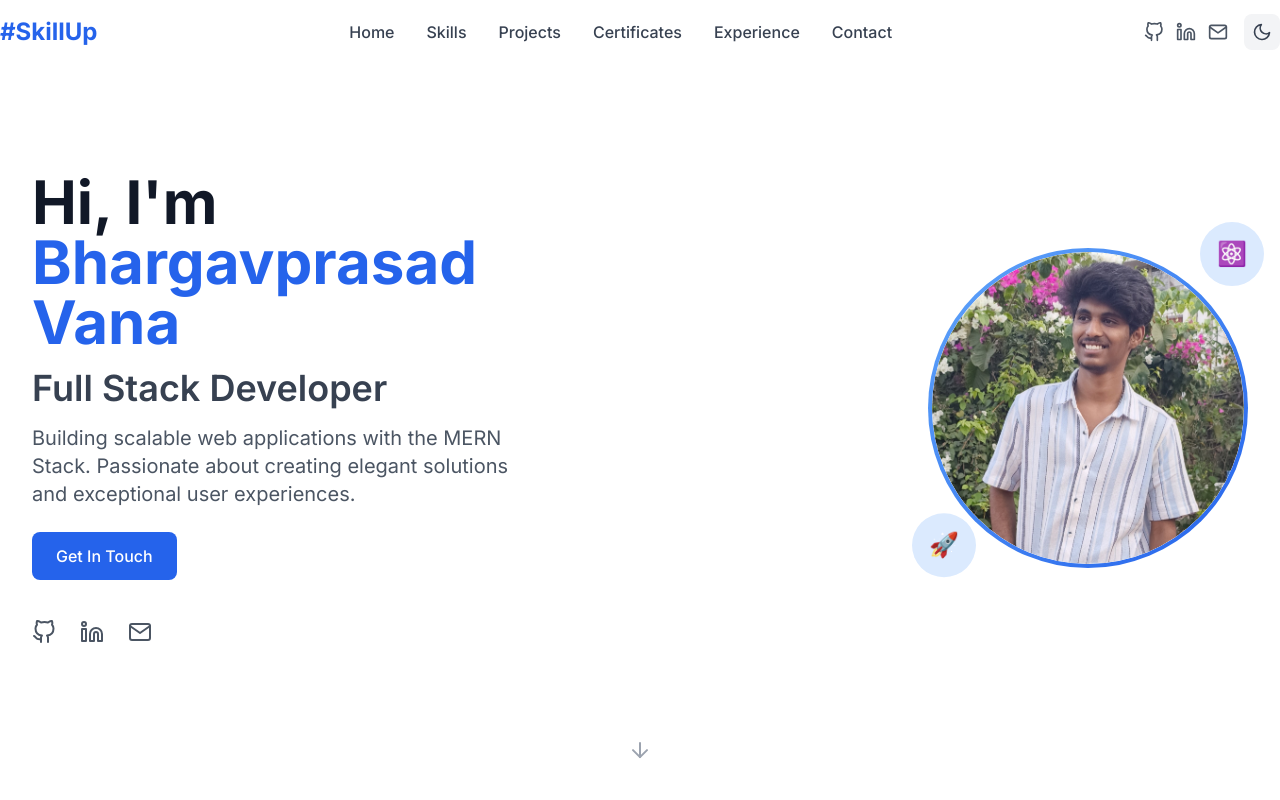
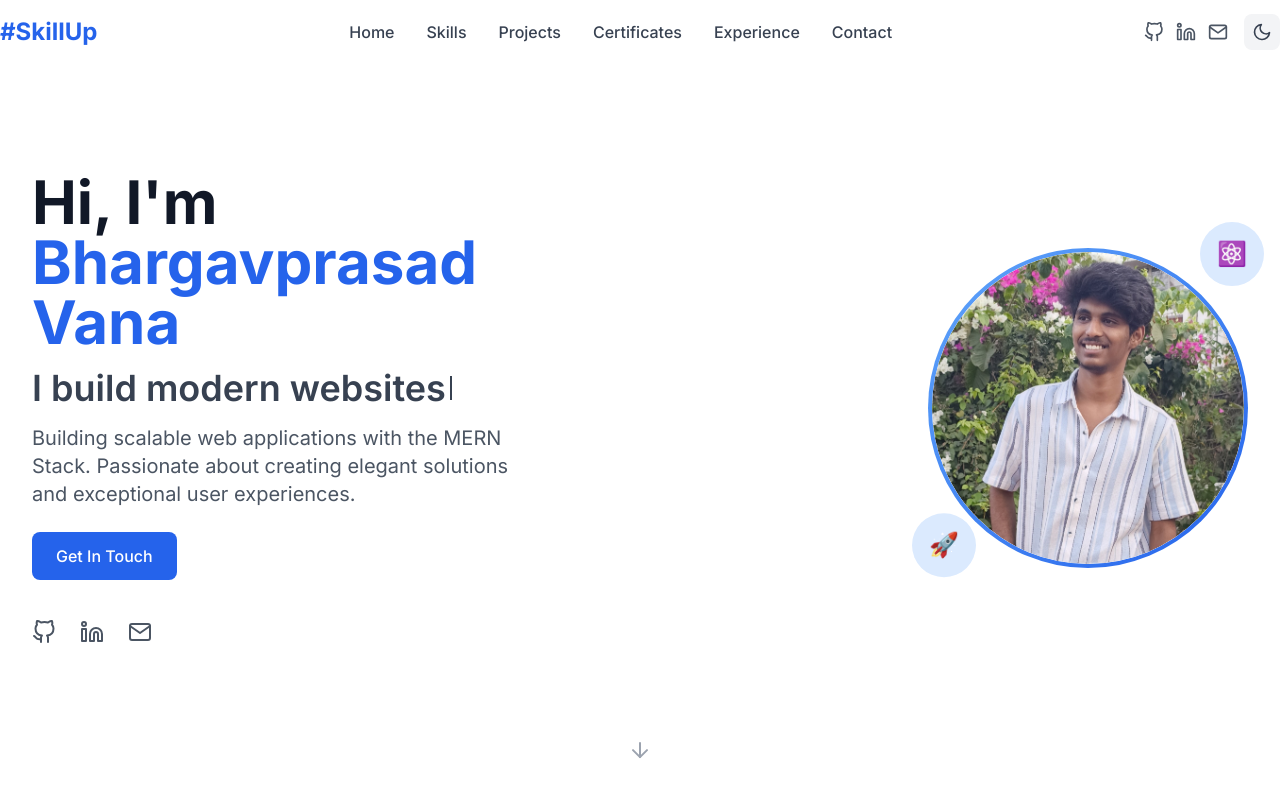
Before and after one commit to Bhargavprasad-data/Portfolio, a React (Create React App) app: page / in a window 1280 px wide. Shown: the top 800 px of the page. Built offline with nearby package versions, Linux system fonts and the light colour scheme; the HTML template or start-up script is replaced by a standard one.

Commit message:
Updated Hero component and index.html

```diff
--- a/public/index.html
+++ b/public/index.html
@@ -34,7 +34,7 @@
     <link rel="preconnect" href="https://fonts.gstatic.com" crossorigin>
     <link href="https://fonts.googleapis.com/css2?family=Inter:wght@300;400;500;600;700&family=JetBrains+Mono:wght@400;500;600&display=swap" rel="stylesheet">
 
-    <title>Your Name - Full Stack Developer</title>
+    <title>Bhargavprasad Full Stack Developer</title>
   </head>
   <body>
     <noscript>You need to enable JavaScript to run this app.</noscript>
--- a/src/components/Hero.js
+++ b/src/components/Hero.js
@@ -1,4 +1,4 @@
-import React, { useMemo, useState } from 'react';
+import React, { useEffect, useMemo, useState } from 'react';
 import { motion } from 'framer-motion';
 import { FiGithub, FiLinkedin, FiMail, FiDownload, FiArrowDown } from 'react-icons/fi';
 import { profileData } from '../data/profileData';
@@ -31,6 +31,56 @@ const Hero = () => {
 
   const currentPhoto = candidatePhotos[photoIdx];
 
+  // Typewriter setup
+  const phrases = useMemo(() => [
+    'Full Stack Developer',
+    'I build modern websites',
+    'I develop mobile apps',
+    'Tailored to your needs',
+    'At budget-friendly rates'
+  ], []);
+
+  const [typedText, setTypedText] = useState('');
+  const [isDeleting, setIsDeleting] = useState(false);
+  const [phraseIndex, setPhraseIndex] = useState(0);
+  const [charIndex, setCharIndex] = useState(0);
+
+  useEffect(() => {
+    const currentPhrase = phrases[phraseIndex];
+    const typingSpeed = 70; // ms per char when typing
+    const deletingSpeed = 40; // ms per char when deleting
+    const endPause = 1100; // pause at end of word
+    const startPause = 300; // small pause before typing starts
+
+    let timeoutId;
+
+    if (!isDeleting && charIndex === 0 && typedText.length === 0) {
+      timeoutId = setTimeout(() => {
+        setTypedText(currentPhrase.slice(0, 1));
+        setCharIndex(1);
+      }, startPause);
+    } else if (!isDeleting && charIndex < currentPhrase.length) {
+      timeoutId = setTimeout(() => {
+        setTypedText(currentPhrase.slice(0, charIndex + 1));
+        setCharIndex(charIndex + 1);
+      }, typingSpeed);
+    } else if (!isDeleting && charIndex === currentPhrase.length) {
+      timeoutId = setTimeout(() => {
+        setIsDeleting(true);
+      }, endPause);
+    } else if (isDeleting && charIndex > 0) {
+      timeoutId = setTimeout(() => {
+        setTypedText(currentPhrase.slice(0, charIndex - 1));
+        setCharIndex(charIndex - 1);
+      }, deletingSpeed);
+    } else if (isDeleting && charIndex === 0) {
+      setIsDeleting(false);
+      setPhraseIndex((phraseIndex + 1) % phrases.length);
+    }
+
+    return () => clearTimeout(timeoutId);
+  }, [phrases, phraseIndex, charIndex, isDeleting, typedText]);
+
   return (
     <section id="home" className="min-h-screen flex items-center justify-center section-padding pt-20">
       <div className="container-custom">
@@ -52,8 +102,9 @@ const Hero = () => {
                 Hi, I'm{' '}
                 <span className="gradient-text">{profileData.name}</span>
               </h1>
-              <h2 className="text-2xl sm:text-3xl lg:text-4xl font-semibold text-gray-700 dark:text-gray-300">
-                {profileData.role}
+              <h2 className="text-2xl sm:text-3xl lg:text-4xl font-semibold text-gray-700 dark:text-gray-300 h-8 sm:h-10 flex items-center">
+                <span>{typedText}</span>
+                <span className="ml-1 inline-block w-0.5 h-5 sm:h-6 bg-gray-700 dark:bg-gray-300 animate-pulse" />
               </h2>
               <p className="text-xl text-gray-600 dark:text-gray-400 max-w-lg">
                 {profileData.summary}
```
